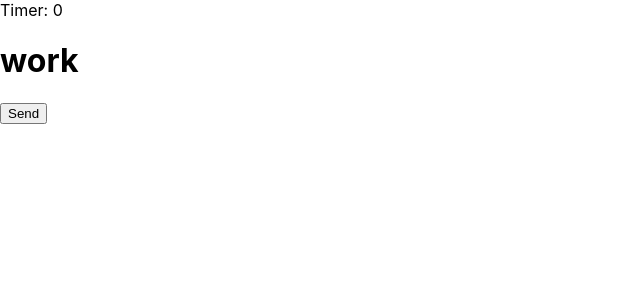
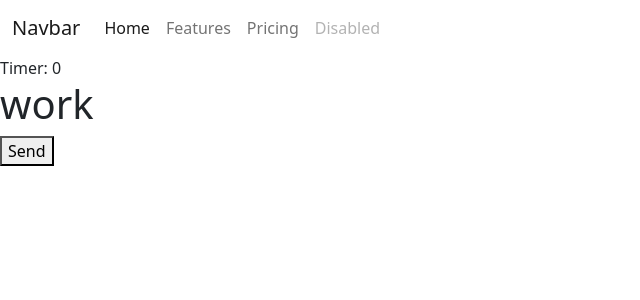
Before and after one commit to MiIos1988/my-cook, a React (Create React App) app in the folder frontend/: page / in a window 1280 px wide. Shown: the top 300 px of the page, without its empty margins (0-640 px from the left). Built offline with nearby package versions, Linux system fonts and the light colour scheme; no server answers.

Commit message:
Create navbar component

```diff
--- a/frontend/src/App.js
+++ b/frontend/src/App.js
@@ -1,13 +1,16 @@
 import { Outlet } from "react-router-dom";
 import ArrangeObject from "./components/ArrangeObject";
 import UseEx from "./components/UseEx";
+import NavbarComponent from "./components/NavbarComponent";
 
 const App = () => {
 
   return (
     <div className="App">
+      <NavbarComponent/>
       <UseEx/>
       <ArrangeObject />
+
       <Outlet/>
     </div>
   );
--- /dev/null
+++ b/frontend/src/components/NavbarComponent.jsx
@@ -0,0 +1,25 @@
+import React from 'react'
+import {Link} from 'react-router-dom'
+
+const NavbarComponent = () => {
+  return (
+    <nav className="navbar navbar-expand-lg bg-body-tertiary">
+    <div className="container-fluid">
+      <Link className="navbar-brand" href="#">Navbar</Link>
+      <button className="navbar-toggler" type="button" data-bs-toggle="collapse" data-bs-target="#navbarNavAltMarkup" aria-controls="navbarNavAltMarkup" aria-expanded="false" aria-label="Toggle navigation">
+        <span className="navbar-toggler-icon"></span>
+      </button>
+      <div className="collapse navbar-collapse" id="navbarNavAltMarkup">
+        <div className="navbar-nav">
+          <Link className="nav-link active" aria-current="page" href="#">Home</Link>
+          <Link className="nav-link" href="#">Features</Link>
+          <Link className="nav-link" href="#">Pricing</Link>
+          <Link className="nav-link disabled">Disabled</Link>
+        </div>
+      </div>
+    </div>
+  </nav>
+  )
+}
+
+export default NavbarComponent
--- a/frontend/src/index.js
+++ b/frontend/src/index.js
@@ -5,6 +5,7 @@ import App from './App';
 import reportWebVitals from './reportWebVitals';
 import routes from './routes/routes';
 import {RouterProvider, createBrowserRouter} from 'react-router-dom'
+import 'bootstrap/dist/css/bootstrap.min.css'
 
 const root = ReactDOM.createRoot(document.getElementById('root'));
 const router = createBrowserRouter(routes)
--- /dev/null
+++ b/package.json
@@ -0,0 +1,5 @@
+{
+  "dependencies": {
+    "bootstrap": "^5.3.0"
+  }
+}
```
Also changed, not shown: 2 other files (tests, documents, lock files or other folders).
